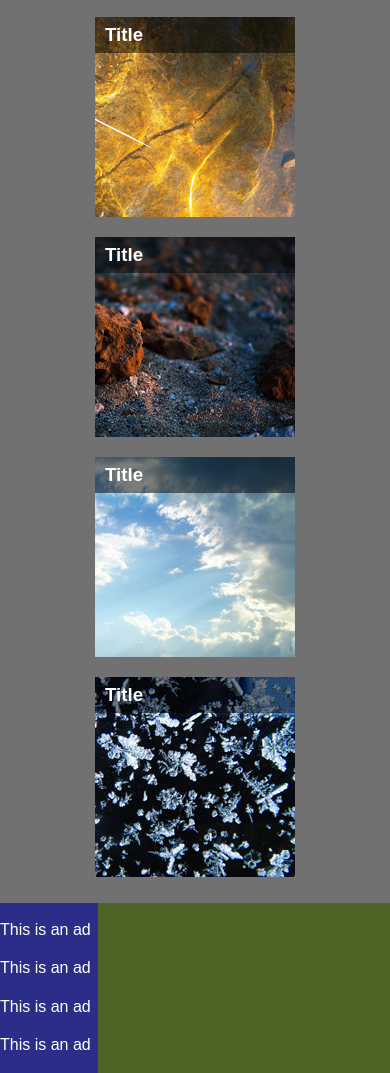
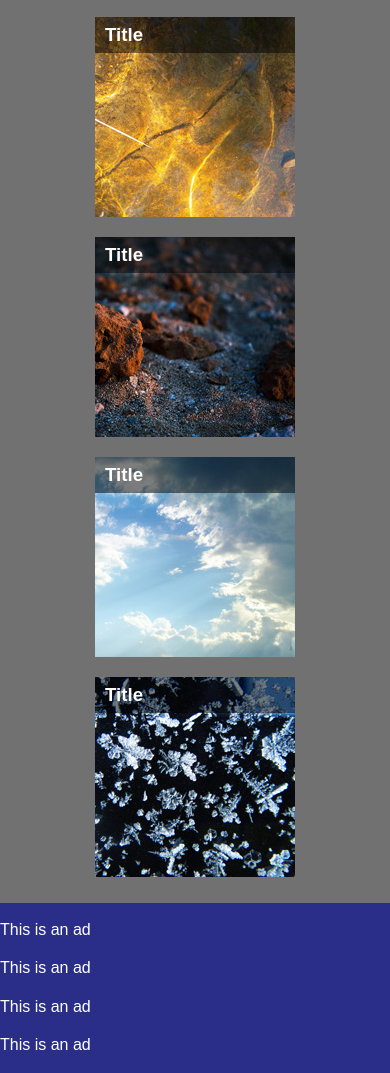
Before and after one commit to Cottiz/Cottiz.github.io, a plain HTML site: page galleria/index.html in a window 390 px wide. Shown: the part 1869-2942 px from the top of the page. Drawn offline with Linux system fonts and the light colour scheme.

Commit message:
Update main.css

```diff
--- a/galleria/css/main.css
+++ b/galleria/css/main.css
@@ -264,5 +264,5 @@ aside{width: 25%;}
 
 @media only screen and (max-width: 600px) {
 	main { width: 100%; }
-	article { width: 100%; }
+	aside { width: 100%; }
 }
```
